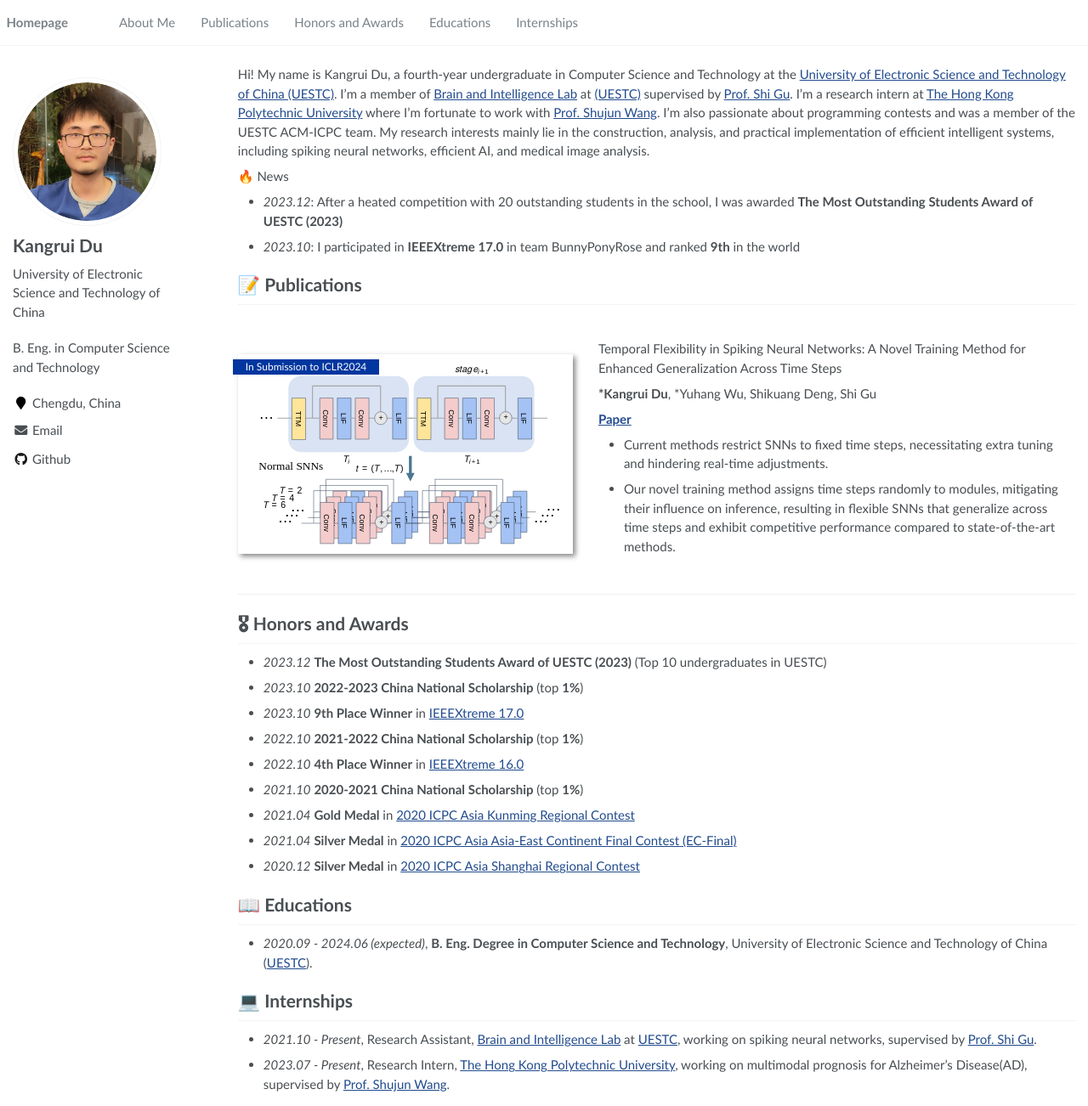
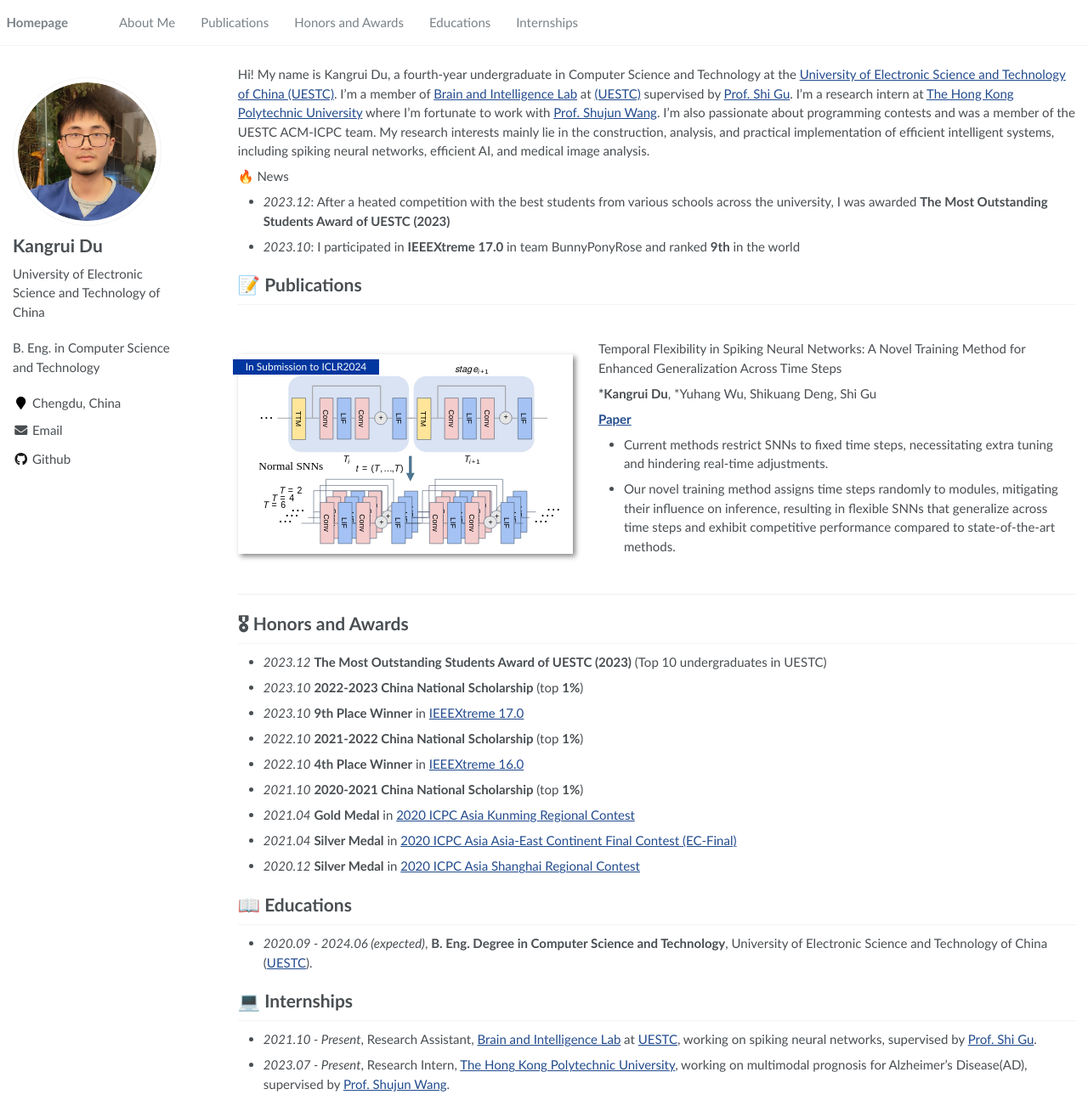
Before and after one commit to Rockdu/Rockdu.github.io, a Jekyll site: the page built from _pages/about.md, in a window 1280 px wide and 1302 px high. Shown: the whole window at 85% size. Built offline with Jekyll 4.4.1, drawn with Linux system fonts in a browser that asks for light colours.

Commit message:
Update about.md

```diff
--- a/_pages/about.md
+++ b/_pages/about.md
@@ -23,7 +23,7 @@ My research interests mainly lie in the construction, analysis, and practical im
 
 
 🔥 News
-- *2023.12*: After a heated competition with 20 outstanding students in the school, I was awarded **The Most Outstanding Students Award of UESTC (2023)**
+- *2023.12*: After a heated competition with the best students from various schools across the university, I was awarded **The Most Outstanding Students Award of UESTC (2023)**
 - *2023.10*: I participated in **IEEEXtreme 17.0** in team BunnyPonyRose and ranked **9th** in the world
 
 # 📝 Publications
```
